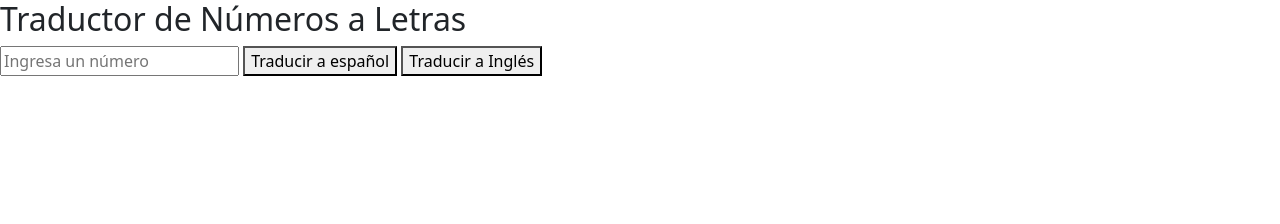
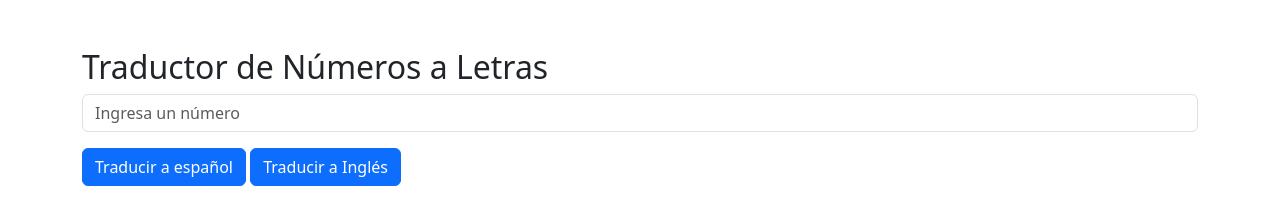
Before and after one commit to jidwardrodriguez/TallerGitJidwardRodriguez, a plain HTML site: page index.html in a window 1280 px wide. Drawn offline with nearby package versions, Linux system fonts and the light colour scheme.

Commit message:
Añadiendo Estilos con Bootstrap

```diff
--- a/index.html
+++ b/index.html
@@ -7,13 +7,15 @@
     <link href="https://cdn.jsdelivr.net/npm/bootstrap@5.3.0/dist/css/bootstrap.min.css" rel="stylesheet">
     <script src="https://cdn.jsdelivr.net/npm/number-to-words"></script>
 </head>
-<body>
+<body class="container mt-5">
     <h2>Traductor de Números a Letras</h2>
-    <input type="number" id="numero" placeholder="Ingresa un número">
-    <button onclick="traducir()">Traducir a español</button>
-    <button onclick="traducirIngles()">Traducir a Inglés</button>
-    <p id="resultado"></p>
-    <p id="result"></p>
+    <div class="mb-3">
+        <input type="number" id="numero" class="form-control" placeholder="Ingresa un número" min="0" max="100">
+    </div>
+    <button class="btn btn-primary" onclick="traducir()">Traducir a español</button>
+    <button class="btn btn-primary" onclick="traducirIngles()">Traducir a Inglés</button>
+    <p id="resultado" class="mt-3"></p>
+    <p id="result" class="mt-3"></p>
     <script>
         function traducir() {
             const numero = document.getElementById('numero').value;
```
